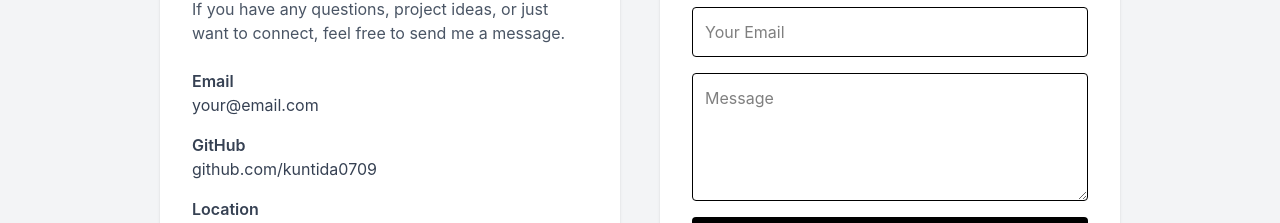
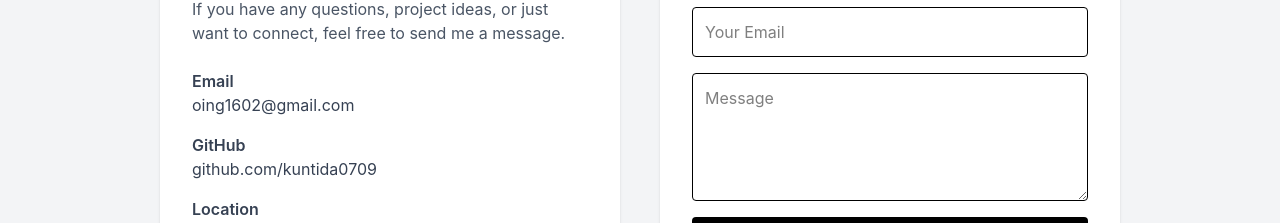
Before and after one commit to kuntida0709/myport, a React (Vite) app: page /contact in a window 1280 px wide. Shown: the part 344-567 px from the top of the page. Built offline with nearby package versions, Linux system fonts and the light colour scheme.

Commit message:
email addd

```diff
--- a/src/pages/Contact.jsx
+++ b/src/pages/Contact.jsx
@@ -58,7 +58,7 @@ export default function Contact() {
 
               <div>
                 <p className="font-semibold">Email</p>
-                <p>your@email.com</p>
+                <p>oing1602@gmail.com</p>
               </div>
 
               <div>
```
